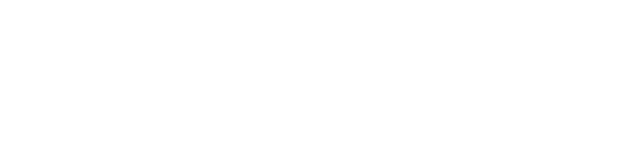
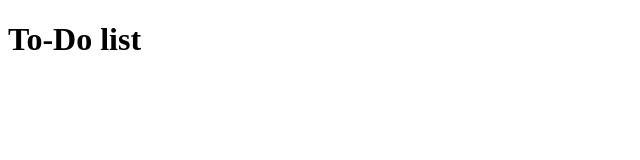
Before and after one commit to alexander784/Todolist, a plain HTML site: page index.html in a window 1280 px wide. Shown: the whole page, without its empty margins (0-640 px from the left). Drawn offline with Linux system fonts and the light colour scheme.

Commit message:
add a div container

```diff
--- a/index.html
+++ b/index.html
@@ -7,6 +7,10 @@
     <link rel="stylesheet" href="style.css">
 </head>
 <body>
+    <div class="container">
+        <h1>To-Do list</h1>
+
+    </div>
 
 
 
```
